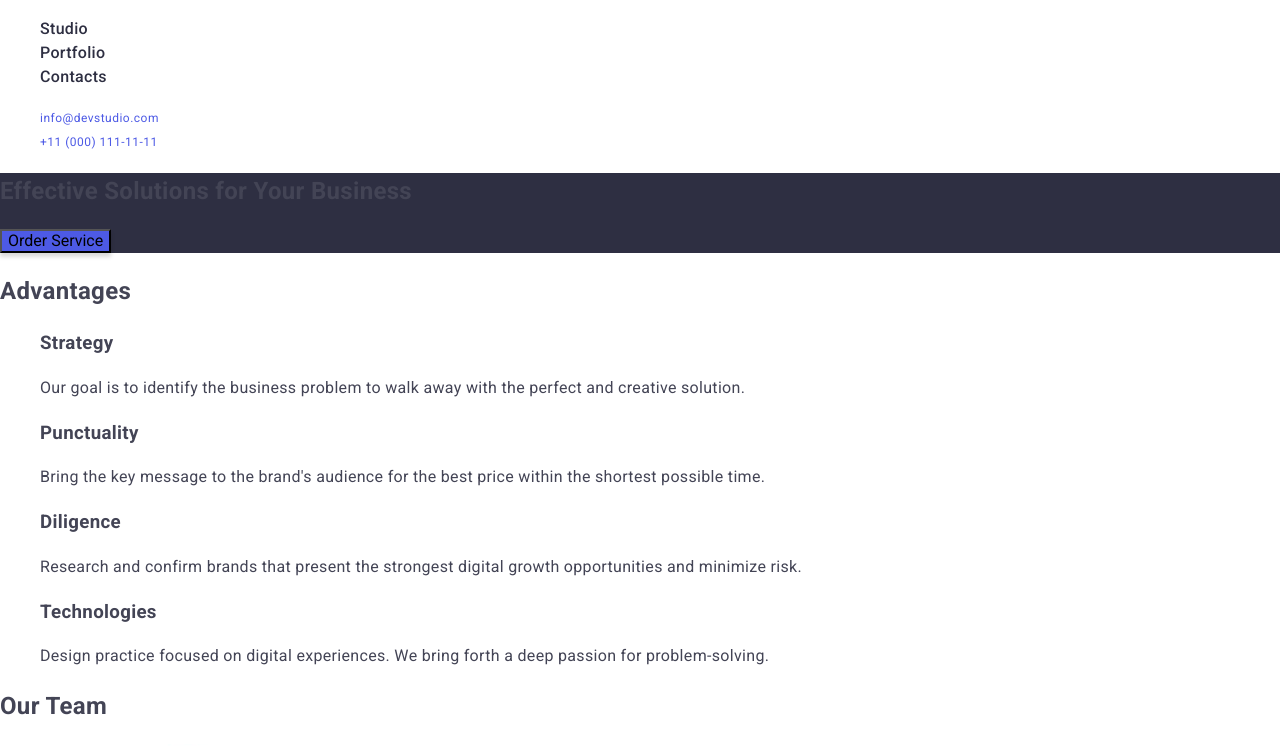
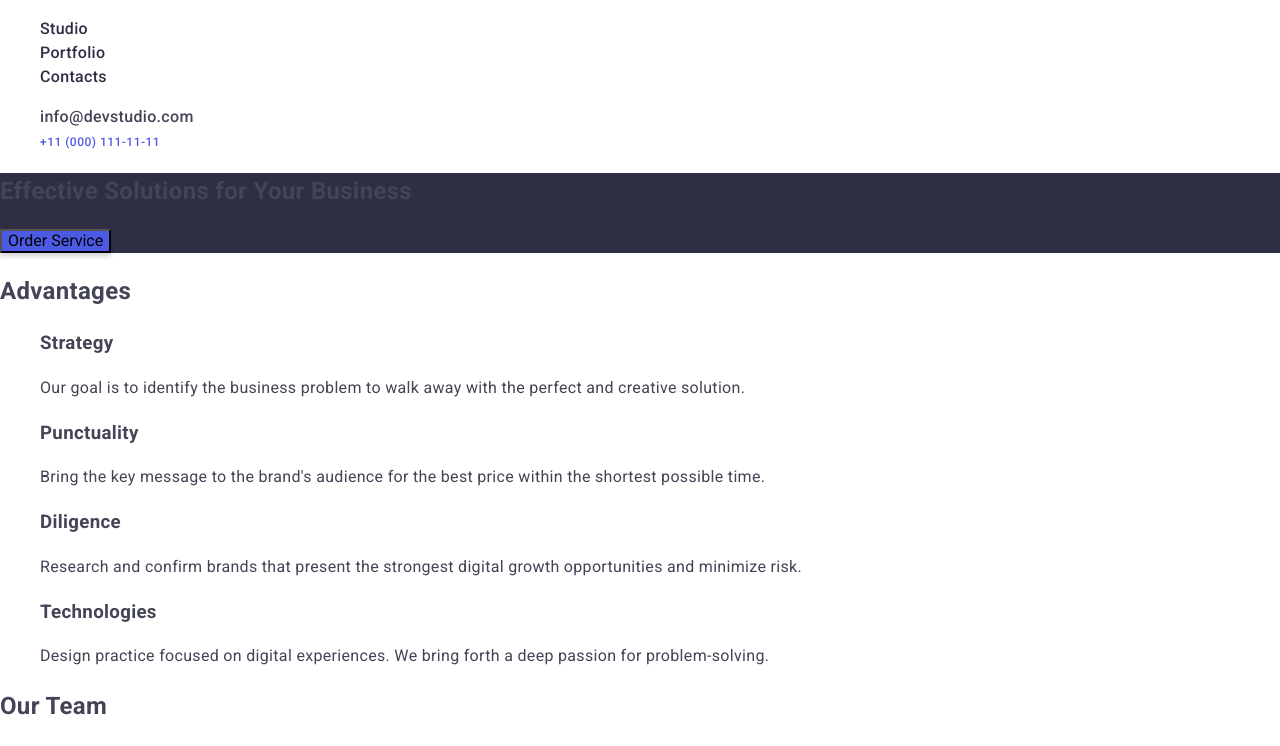
Before and after one commit to demyanyshyn/goit-markup-hw-02, a plain HTML site: page index.html in a window 1280 px wide. Shown: the part 23-769 px from the top of the page. Drawn offline with nearby package versions, Linux system fonts and the light colour scheme.

Commit message:
fix link at address and nav

```diff
--- a/css/styles.css
+++ b/css/styles.css
@@ -53,8 +53,15 @@ font-weight: 700;
 }
 
 .contacts{
+  font-weight: 500;
+  font-size: 16px;
+  line-height: 1.5;
+  letter-spacing: 0.02em;
   color: #434455;
   font-style: normal;
+}
+.contacts:hover, .contacts:focus{
+  color: #404bbf;
 }
 
 .banner{
--- a/index.html
+++ b/index.html
@@ -25,16 +25,16 @@
       <nav>
         <a href="./index.html" class="logo">Web<span class="logo-color">Studio</span></a>
           <ul class="navigation">
-            <LI><a href="./index.html">Studio</a></LI>
+            <LI><a href="./index.html" class="navigation">Studio</a></LI>
             <LI><a href="">Portfolio</a></LI>
             <LI><a href="">Contacts</a></LI>
           </ul>
       </nav>
 
-        <address>
+        <address class="contacts">
           <ul class="contacts">
             <LI>
-              <a href="mailto:info@devstudio.com">info@devstudio.com</a>
+              <a href="mailto:info@devstudio.com" class="contacts">info@devstudio.com</a>
             </LI>
             <LI>
               <a href="tel:+110001111111">+11 (000) 111-11-11</a>
```
